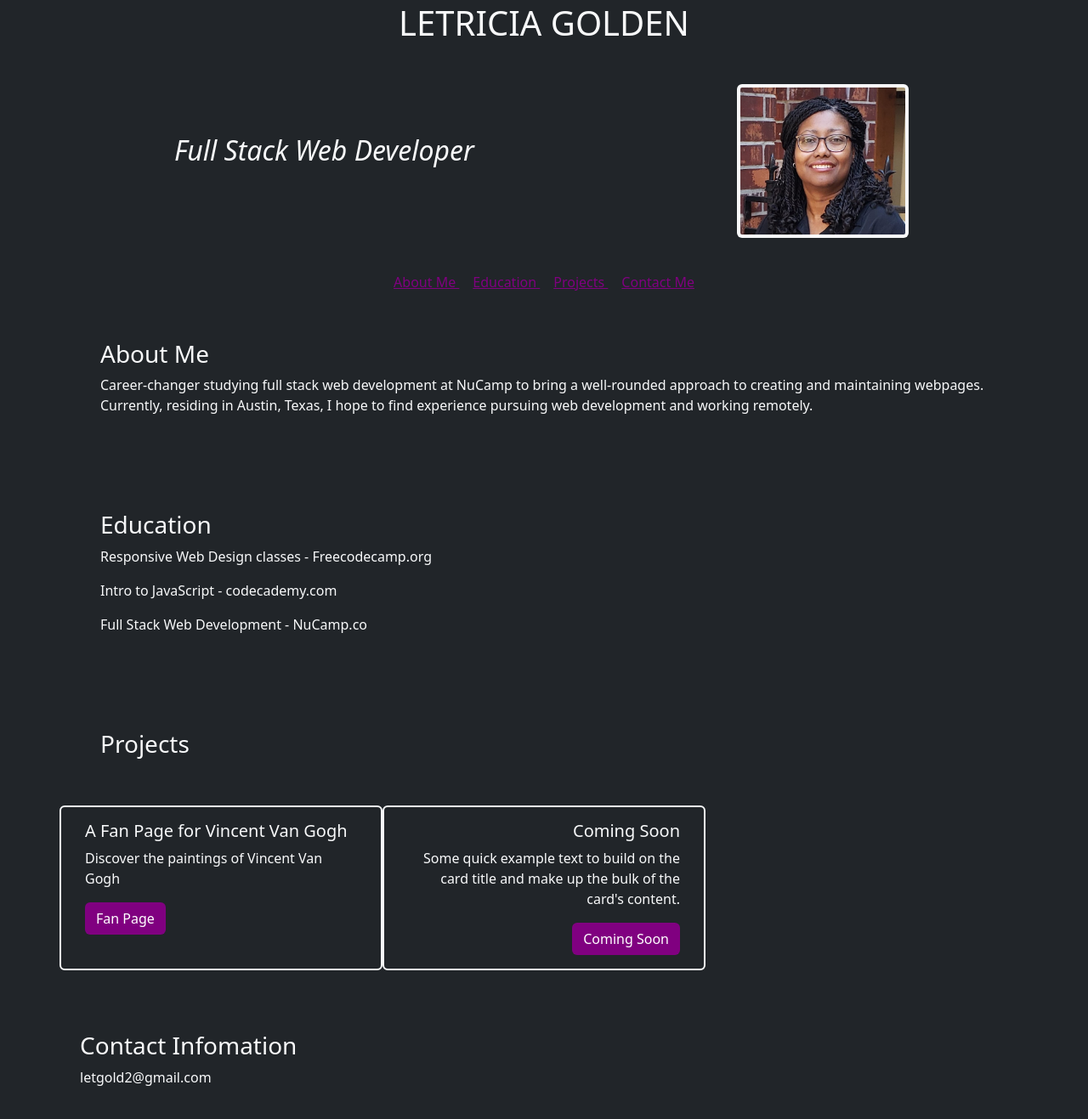
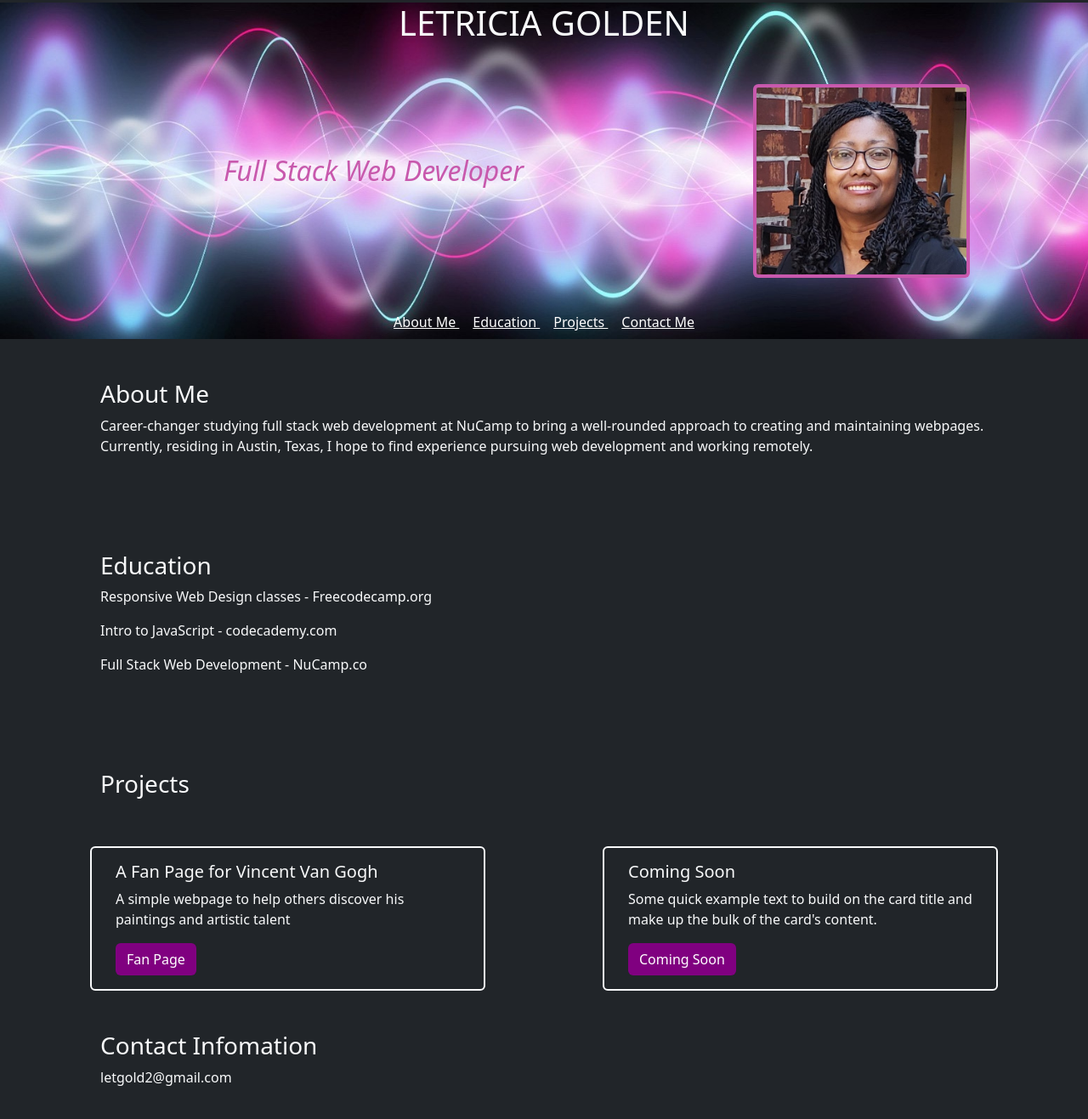
Before and after one commit to lolligolden/portfolioproject, a plain HTML site: page portfolio-project.html in a window 1280 px wide. Shown: the part 5-1322 px from the top of the page at 85% size. Drawn offline with nearby package versions, Linux system fonts and the light colour scheme.

Commit message:
added background image, re-styled cards

```diff
--- a/portfolio-project.html
+++ b/portfolio-project.html
@@ -22,11 +22,12 @@
                 <h1 class="text-center mt-2">LETRICIA GOLDEN</h1>
                 <div class="container-fluid d-inline p-4">
                     <div class="row">
-                        <div class="col-7 text-center fst-italic ms-2 my-auto p-4">
+                        <div class="col-6 text-end fst-italic my-auto p-4">
                             <h2>Full Stack Web Developer</h2>
                         </div>
-                        <div class="col-4">
-                            <img class="img-thumbnail rounded bg-light border-1 text-end m-auto mt-3"
+                        <div class="col-1"></div>
+                        <div class="col-5">
+                            <img id="LG" class="img-thumbnail rounded border-1 text-start my-auto mt-3"
                                 style="border:none" src="letriciaprofilepicture.jpg"
                                 alt="Professional Image of Letricia Golden" width="50%">
                         </div>
@@ -34,7 +35,7 @@
                 </div>
                 <div class="container">
                     <div class="row">
-                        <nav class="navbar navbar-expand text-center mt-2">
+                        <nav class="navbar navbar-expand text-center text-white mt-2">
                             <div class="col">
                                 <span><a class="navbrand p-2" href="#aboutme">About
                                         Me </a> <a class="navbrand p-2" href="#education">Education </a> <a
@@ -51,8 +52,7 @@
                 <div class="row">
                     <div class="col mtb-5 p-5">
                         <h3>About Me</h3>
-                        </h2>
-                        <p>Career-changer studying full stack web development at NuCamp to bring a well-rounded approach
+                            <p>Career-changer studying full stack web development at NuCamp to bring a well-rounded approach
                             to creating and maintaining webpages.
                             Currently, residing in Austin, Texas, I hope to find experience pursuing web development and
                             working remotely.</p>
@@ -82,21 +82,24 @@
                 </div>
 
                 <!-- <div class="container"> -->
-                <div class="row row-content">
-                    <div class="card col-4 bg-dark text-light border-light border-2 text-start">
+            <div class="container-fluid d-flex d-inline">
+                <div class="row">
+                    <div class="card ms-4 col-5 bg-dark text-light border-light border-2 text-start">
                         <div class="card-body p-3">
-                            <h5 class="card-title">A Fan Page for Vincent Van Gogh</h5>
-                            <p class="card-text">Discover the paintings of Vincent Van Gogh</p>
-                            <a href="fanpage.html" class="btn text-white m-auto">Fan Page</a>
+                                <h5 class="card-title">A Fan Page for Vincent Van Gogh</h5>
+                                <p class="card-text">A simple webpage to help others discover his paintings and artistic talent</p>
+                                <a href="fanpage.html" class="btn text-white mb-0">Fan Page</a>
                         </div>
                     </div>
-                    <div class="card col-4 bg-dark text-light border-light border-2 text-end">
+                    <div class="col m-0"></div>
+                    <div class="card me-4 col-5 bg-dark text-light border-light border-2 text-start">
                         <div class="card-body p-3">
-                            <h5 class="card-title">Coming Soon</h5>
-                            <p class="card-text">Some quick example text to build on the card title and make
-                                up the bulk of the card's content.</p>
-                            <a href="#" class="btn text-white m-auto">Coming Soon</a>
+                                <h5 class="card-title">Coming Soon</h5>
+                                <p class="card-text">Some quick example text to build on the card title and make
+                                    up the bulk of the card's content.</p>
+                                <a href="#" class="btn text-white ">Coming Soon</a>
                         </div>
+                    </div>
                 </div>
             </div>
         </section>
@@ -104,9 +107,10 @@
             <section>
                 <div class="container" id="contact">
                     <div class="row">
-                        <div class="col mt-5 p-4">
+                        <div class="col mtb-5 p-5">
                             <h3>Contact Infomation</h3>
                             <p>letgold2@gmail.com</p>
+
                         </div>
                     </div>
                 </div>
--- a/portfolio.css
+++ b/portfolio.css
@@ -39,20 +39,7 @@
 
 } */
 
- header {
-   /* background-color: chartreuse ;*/
-    /* font-family: Georgia, 'Times New Roman', Times, serif; */
-    /* padding-top: 5%; */
-    /* padding-bottom: 5%;  */
-    /* /* border: purple solid 15px; */
-    /* background-image: url("../wave-image.jpg");  */
-    background-size: cover;
-    margin: auto;
-    background-repeat: repeat;
-    /* background-color: purple; */
-    background-attachment: fixed;
 
-}
 
 /*h3, footer, p {
     text-align: center;
@@ -91,9 +78,23 @@
 } */
 
 .navbrand {
-    color: purple;
+        color: white;
+
 }
 
 .card .btn {
     background-color: purple;
 }
+
+header {
+    background-image: url(images/wave-image.jpg);
+    background-size: cover;
+}
+
+header h2 {
+    color: #c859ad;
+}
+
+#LG {
+    background-color: #c859ad;
+}
```
Also changed, not shown: fanpage.html (deleted, +0 -64 lines), images/wave-image.jpg (added), wave-image.jpg (deleted).
